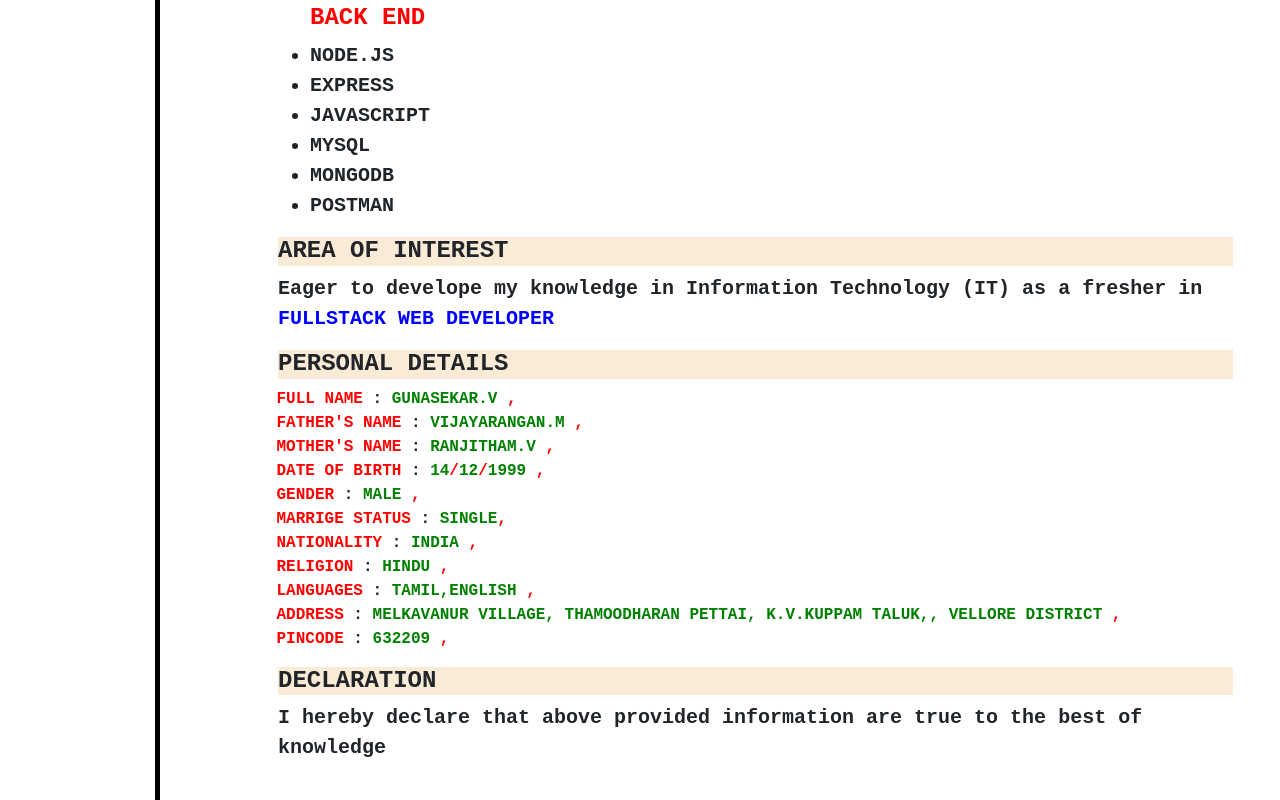
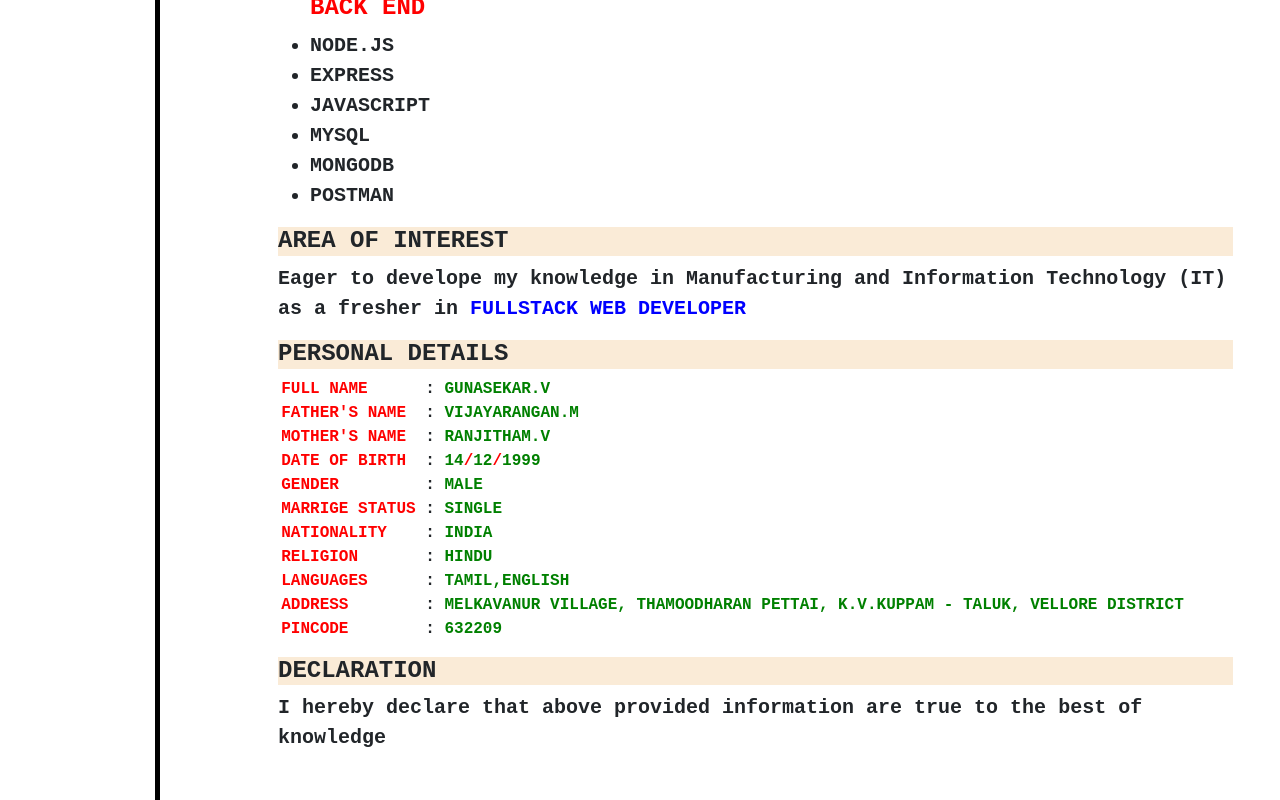
Before and after one commit to EXTREMLYGUNA/RESUME, a React (Vite) app: page / in a window 1280 px wide. Shown: the part 2000-2800 px from the top of the page. Built offline with nearby package versions, Linux system fonts and the light colour scheme.

Commit message:
gunasekar-resume

```diff
--- a/src/App.jsx
+++ b/src/App.jsx
@@ -22,12 +22,12 @@ function App() {
     <b style={{color:"red"}}>EMAIL</b>&nbsp;&nbsp; : <a href='https://mail.google.com/mail/u/0/#inbox' className='email' >gunasekar17329777577amma@gmail.com <b style={{color:"red"}}></b></a><br/>
     <b style={{color:"red"}}>MOBILE</b>&nbsp; : <b  style={{color:"green"}}>6380720250 <b style={{color:"red"}}>/</b> 8148932075 <b style={{color:"red"}}></b></b><br/>
     <div className='websites'>
-    <a href='https://www.linkedin.com/in/gunasekar-v-0a1054288' className='LinkedIn' ><b style={{color:"red"}}><img src='https://img.icons8.com/?size=100&id=xuvGCOXi8Wyg&format=png&color=000000' style={{height:"50px",width:"50px"}} /></b></a>
-    <a href='https://www.instagram.com/extremlyguna1999?igsh=MWs1bW1icmZhbTBpMg==' className='Instagram' ><b style={{color:"red"}}><img src='https://logos-world.net/wp-content/uploads/2020/04/Instagram-icon-Logo-2016-present.png' style={{height:"40px",width:"70px"}} /></b></a>
-    <a href='https://www.facebook.com/extremlyguna.2025?mibextid=ZbWKwL' className='Facebook' ><b style={{color:"red"}}><img src='https://pngimg.com/uploads/facebook_logos/facebook_logos_PNG19759.png' style={{height:"50px",width:"60px"}} /></b></a>&nbsp;&nbsp;
-    <a href='https://x.com/GUNASEK29112420?t=WTcE9roKZeKOozPnCzTJ9Q&s=08' className='Twitter' ><b style={{color:"red"}}><img src='https://freepnglogo.com/images/all_img/1707226109new-twitter-logo-png.png' style={{height:"40px",width:"40px"}} /></b></a>&nbsp;&nbsp;
-    <a href='https://wa.me/qr/BWQKUIFZ2S6VK1' className='Whatsapp' ><b style={{color:"red"}}><img src='https://static.vecteezy.com/system/resources/previews/016/716/480/non_2x/whatsapp-icon-free-png.png' style={{height:"40px",width:"40px"}} /></b></a>&nbsp;&nbsp;
-    <a href='t.me/GUNA_RANJITHAM' className='Telegram' ><b style={{color:"red"}}><img src='https://static.vecteezy.com/system/resources/previews/018/930/708/large_2x/telegram-logo-telegram-icon-transparent-free-png.png' style={{height:"60px",width:"60px"}} /></b></a>&nbsp;&nbsp;
+    <a href='https://www.linkedin.com/in/gunasekar-v-0a1054288' className='LinkedIn' ><b ><img src='https://img.icons8.com/?size=100&id=xuvGCOXi8Wyg&format=png&color=000000' style={{height:"50px",width:"50px"}} /></b></a>
+    <a href='https://www.instagram.com/extremlyguna1999?igsh=MWs1bW1icmZhbTBpMg==' className='Instagram' ><b ><img src='https://logos-world.net/wp-content/uploads/2020/04/Instagram-icon-Logo-2016-present.png' style={{height:"40px",width:"70px"}} /></b></a>
+    <a href='https://www.facebook.com/extremlyguna.2025?mibextid=ZbWKwL' className='Facebook' ><b><img src='https://pngimg.com/uploads/facebook_logos/facebook_logos_PNG19759.png' style={{height:"50px",width:"60px"}} /></b></a>&nbsp;&nbsp;
+    <a href='https://x.com/GUNASEK29112420?t=WTcE9roKZeKOozPnCzTJ9Q&s=08' className='Twitter' ><b><img src='https://freepnglogo.com/images/all_img/1707226109new-twitter-logo-png.png' style={{height:"40px",width:"40px"}} /></b></a>&nbsp;&nbsp;
+    <a href='https://wa.me/qr/BWQKUIFZ2S6VK1' className='Whatsapp' ><b><img src='https://static.vecteezy.com/system/resources/previews/016/716/480/non_2x/whatsapp-icon-free-png.png' style={{height:"40px",width:"40px"}} /></b></a>&nbsp;&nbsp;
+    <a href='https://github.com/EXTREMLYGUNA' className='Github' ><b><img src='https://cdn-icons-png.flaticon.com/512/25/25231.png' style={{height:"40px",width:"45px"}} /></b></a>&nbsp;&nbsp;
     </div>
     <hr/>
     </p>
@@ -52,7 +52,7 @@ function App() {
       <tr>
           <td>B.TECH<sub style={{color:"red"}} >(EEE)</sub></td>
           <td>2025</td>
-          <td>SRM Instute of Technology, Katangulathur</td>
+          <td>SRM Institute of Technology, Katangulathur</td>
           <td>Currently Studying<br/><b style={{color:"red"}} >Final Year</b></td>
         </tr>
         <tr>
@@ -155,22 +155,22 @@ function App() {
 
     <div>
       <h4 className='career'>AREA OF INTEREST</h4>
-      <p className='object' style={{display:"inline-block"}} >Eager to develope my knowledge in Information Technology (IT) as a fresher in <div style={{color:"blue"}}>FULLSTACK WEB DEVELOPER</div> </p>
+      <p className='object' style={{display:"inline-block"}} >Eager to develope my knowledge in Manufacturing and Information Technology (IT) as a fresher in <div style={{color:"blue",display:"inline"}}>FULLSTACK WEB DEVELOPER</div> </p>
     </div>
 
     <h4 className='career'>PERSONAL DETAILS</h4>
     <p className='personal' >
-    <b style={{color:"red"}}  >FULL NAME</b> :<b style={{color:"green"}} > GUNASEKAR.V <b style={{color:"red"}}>,</b></b><br/>
-    <b style={{color:"red"}} >FATHER'S NAME</b> : <b style={{color:"green"}} >VIJAYARANGAN.M <b style={{color:"red"}}>,</b> </b><br/>
-    <b style={{color:"red"}}>MOTHER'S NAME</b> : <b style={{color:"green"}} >RANJITHAM.V <b style={{color:"red"}}>,</b></b><br/>
-    <b style={{color:"red"}}>DATE OF BIRTH</b> : <b  style={{color:"green"}}>14<b style={{color:"red"}}>/</b>12<b style={{color:"red"}}>/</b>1999 <b style={{color:"red"}}>,</b></b><br/>
-    <b style={{color:"red"}}>GENDER</b> : <b  style={{color:"green"}}>MALE <b style={{color:"red"}}>,</b></b><br/>
-    <b style={{color:"red"}}  >MARRIGE STATUS</b> :<b style={{color:"green"}} > SINGLE<b style={{color:"red"}}>,</b></b><br/>
-    <b style={{color:"red"}}  >NATIONALITY</b> :<b style={{color:"green"}} > INDIA <b style={{color:"red"}}>,</b></b><br/>
-    <b style={{color:"red"}}  >RELIGION</b> :<b style={{color:"green"}} > HINDU <b style={{color:"red"}}>,</b></b><br/>
-    <b style={{color:"red"}}  >LANGUAGES</b> :<b style={{color:"green"}} > TAMIL,ENGLISH <b style={{color:"red"}}>,</b></b><br/>
-    <b style={{color:"red"}}  >ADDRESS</b> :<b style={{color:"green"}} > MELKAVANUR VILLAGE, THAMOODHARAN PETTAI, K.V.KUPPAM TALUK,, VELLORE DISTRICT <b style={{color:"red"}}>,</b></b><br/>
-    <b style={{color:"red"}}>PINCODE</b> : <b  style={{color:"green"}}>632209 <b style={{color:"red"}}>,</b></b><br/>
+    <b style={{color:"red"}} >FULL NAME</b>&nbsp;&nbsp;&nbsp;&nbsp;&nbsp;                : <b style={{color:"green"}} > GUNASEKAR.V </b><br/>
+    <b style={{color:"red"}} >FATHER'S NAME</b>&nbsp;                                    : <b style={{color:"green"}} > VIJAYARANGAN.M </b><br/>
+    <b style={{color:"red"}} >MOTHER'S NAME</b>&nbsp;                                    : <b style={{color:"green"}} > RANJITHAM.V </b><br/>
+    <b style={{color:"red"}} >DATE OF BIRTH</b>&nbsp;                                    : <b style={{color:"green"}} > 14<b style={{color:"red"}}>/</b>12<b style={{color:"red"}}>/</b>1999</b><br/>
+    <b style={{color:"red"}} >GENDER</b>&nbsp;&nbsp;&nbsp;&nbsp;&nbsp;&nbsp;&nbsp;&nbsp; : <b style={{color:"green"}} > MALE </b><br/>
+    <b style={{color:"red"}} >MARRIGE STATUS</b>                                         : <b style={{color:"green"}} > SINGLE</b><br/>
+    <b style={{color:"red"}} >NATIONALITY</b>&nbsp;&nbsp;&nbsp;                          : <b style={{color:"green"}} > INDIA </b><br/>
+    <b style={{color:"red"}} >RELIGION</b>&nbsp;&nbsp;&nbsp;&nbsp;&nbsp;&nbsp;           : <b style={{color:"green"}} > HINDU </b><br/>
+    <b style={{color:"red"}} >LANGUAGES</b>&nbsp;&nbsp;&nbsp;&nbsp;&nbsp;                : <b style={{color:"green"}} > TAMIL,ENGLISH </b><br/>
+    <b style={{color:"red"}} >ADDRESS</b>&nbsp;&nbsp;&nbsp;&nbsp;&nbsp;&nbsp;&nbsp;      : <b style={{color:"green"}} > MELKAVANUR VILLAGE, THAMOODHARAN PETTAI, K.V.KUPPAM - TALUK, VELLORE DISTRICT </b><br/>
+    <b style={{color:"red"}} >PINCODE</b>&nbsp;&nbsp;&nbsp;&nbsp;&nbsp;&nbsp;&nbsp;&nbsp;: <b style={{color:"green"}} > 632209</b><br/>
     </p>
 
     <div>
--- a/src/index.css
+++ b/src/index.css
@@ -72,7 +72,7 @@
   display: inline-block;
   text-align: left;
   justify-content: center;
-  margin-left:155px ;
+  margin-left:222px ;
 }
 .image{
   display: flex;
```
